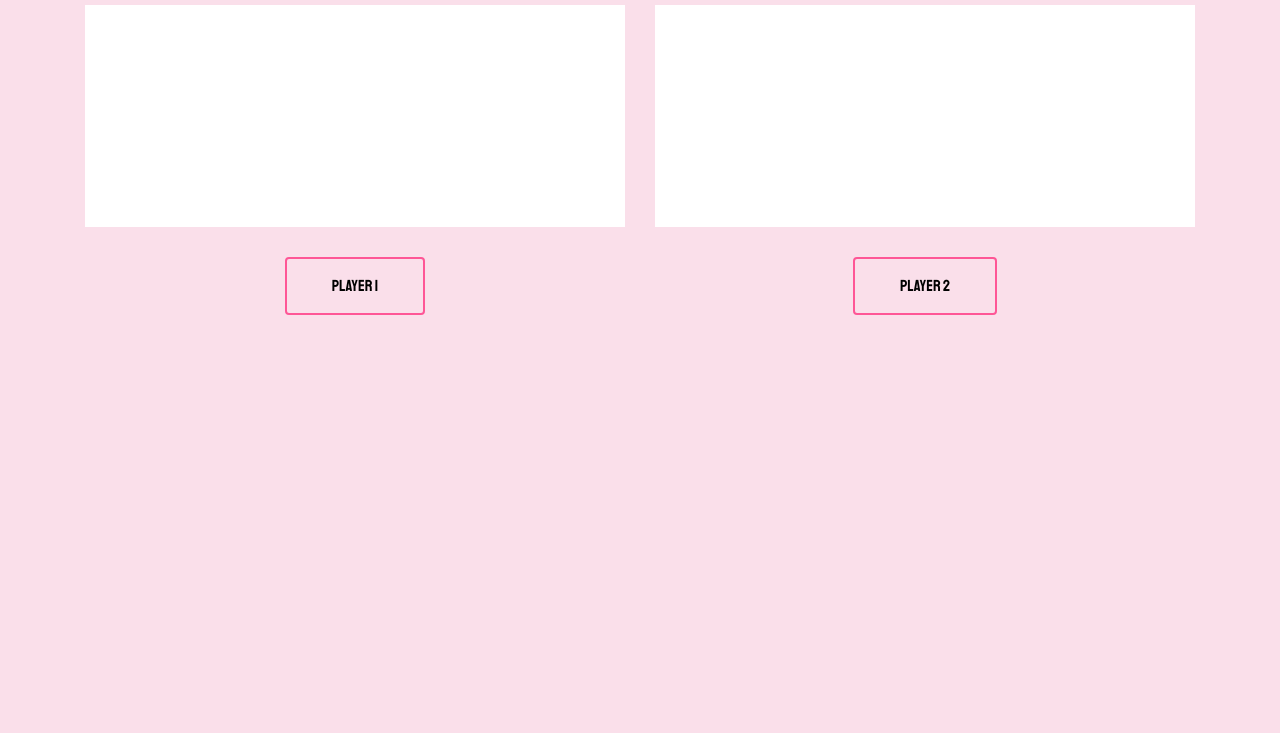
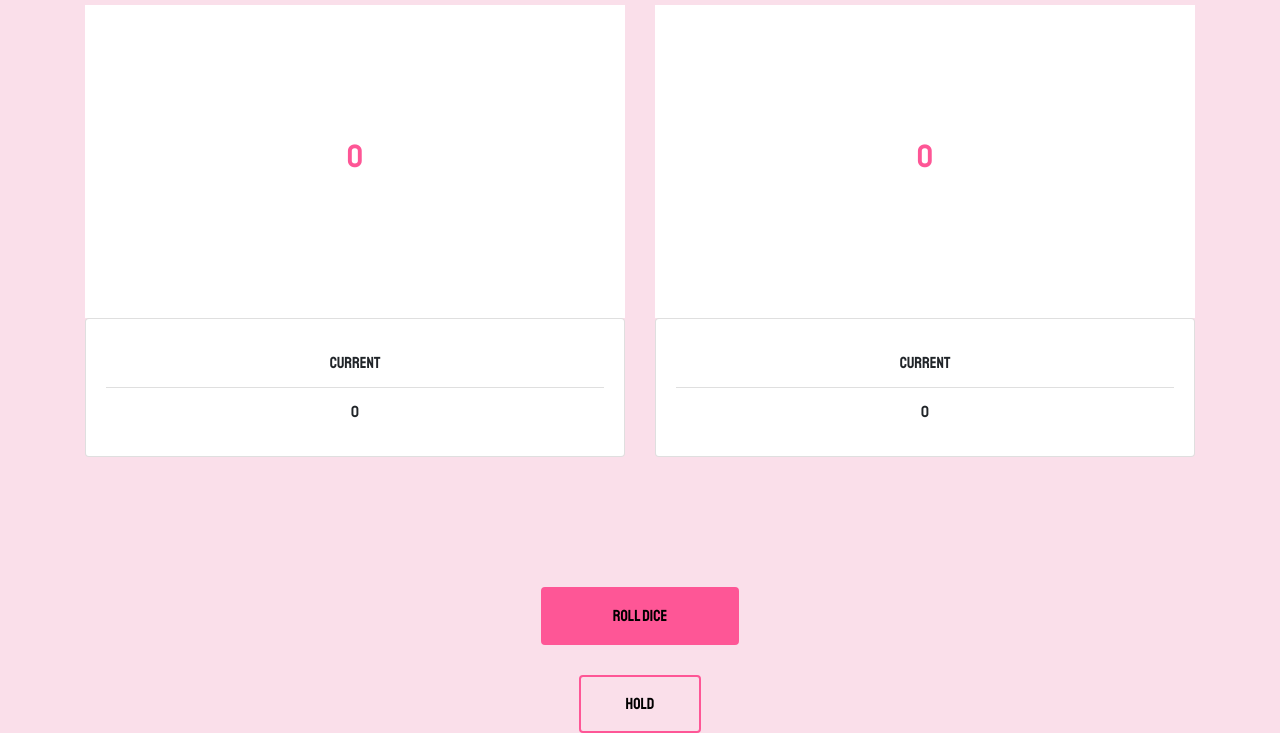
Before and after one commit to lillianTheuma/diceGame, a plain HTML site: page index.html in a window 1280 px wide. Shown: the part 489-1222 px from the top of the page. Before the commit the page ends 804 px from the top, so only its background shows below. Drawn offline with nearby package versions, Linux system fonts and the light colour scheme.

Commit message:
add the front end logic to display the players total

```diff
--- a/css/styles.css
+++ b/css/styles.css
@@ -41,6 +41,19 @@ body {
   padding-top: 80px;
 }
 
+.roll-dice {
+  padding-top: 100px;
+}
+
+.roll-dice .btn {
+  padding: 15px 70px;
+  background-color: #FE5696 !important;
+}
+
+.roll-dice .btn:hover {
+  color: white !important;
+}
+
 .roll-number {
   padding-top: 100px;
   padding-bottom: 100px;
--- a/index.html
+++ b/index.html
@@ -20,19 +20,36 @@
       <div class="row">
         <div class="col-md-6">
           <h2>PLAYER 1</h2>
-          <div class="roll-number">
-            <p><span></span></p>
+          <div class="roll-number player1TotalField">
+            <h2 id="player1Total">0</h2>
           </div>
-          <button type="button" class="btn btn-primary">Player 1</button>
+          <div class="card player1TotalField">
+            <div class="card-body">
+              <ul class="list-group list-group-flush">
+                <li class="list-group-item">current</li>
+                <li class="list-group-item" id="player1Round">0</li>
+            </div>
+          </div>
         </div>
         <div class="col-md-6">
           <h2>PLAYER 2</h2>
-          <div class="roll-number">
-            <p><span></span></p>
+          <div class="roll-number player2TotalField">
+            <h2 id="player2Total">0</h2>
           </div>
-          <button type="button" class="btn btn-success">Player 2</button>
+          <div class="card player2TotalField">
+            <div class="card-body">
+              <ul class="list-group list-group-flush">
+                <li class="list-group-item">current</li>
+                <li class="list-group-item" id="player2Round">0</li>
+            </div>
+          </div>
         </div>
       </div>
+      <div class="roll-dice">
+        <button type="button" class="btn btn-success" onClick="theGame.round()">Roll Dice</button>
+      </div>
+      <div class="hold">
+        <button type="button" class="btn btn-success" onClick="theGame.swapPlayer()">Hold</button>
     </div>
   </div>
 </body>
--- a/js/scripts.js
+++ b/js/scripts.js
@@ -66,5 +66,26 @@ Game.prototype.reset = function() {
 var player1 = new Player();
 var player2 = new Player();
 var theGame = new Game(player1, player2);
-player1.totalScore = 2052;
-theGame.swapPlayer();
+
+// Front End Logic Goes Here:
+
+$(document).ready(function() {
+  $(document).click(function(event) {
+    $("#player1Round").html(theGame.player1.roundScore);
+    $("#player1Total").html(theGame.player1.totalScore);
+
+    $("#player2Round").html(theGame.player2.roundScore);
+    $("#player2Total").html(theGame.player2.totalScore);
+
+    switch ((theGame.turn % 2)) {
+      case 0:
+        $(".player1Round").style.backgroundColor = "#f7c3ca"
+        $(".player1Round").style.backgroundColor = "#f7c3ca"
+      break;
+      case 1:
+        $(".player1Round").style.backgroundColor = "#f7c3ca"
+        $(".player1Round").style.backgroundColor = "#f7c3ca"
+      break;
+    }
+  })
+});
```
